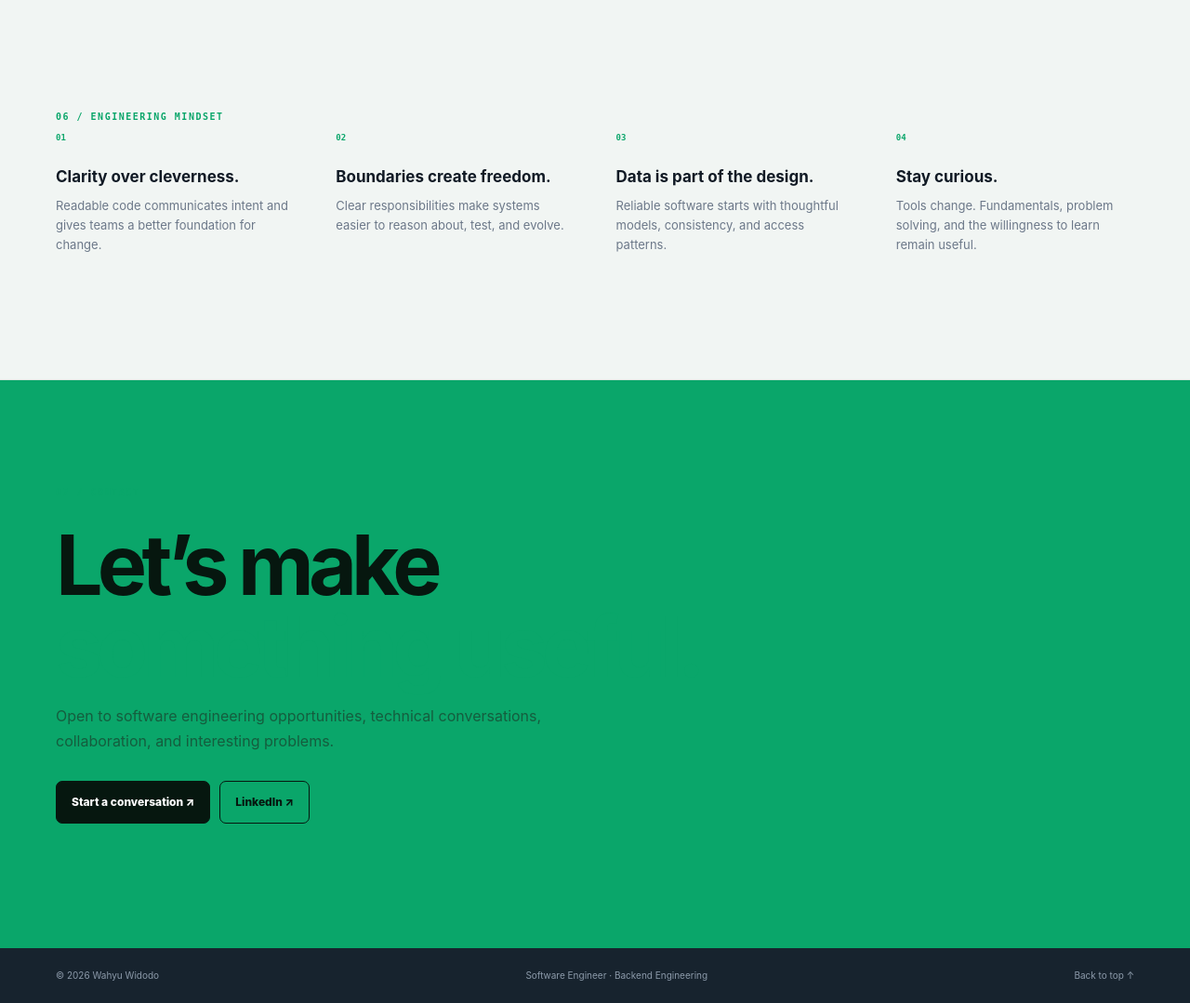
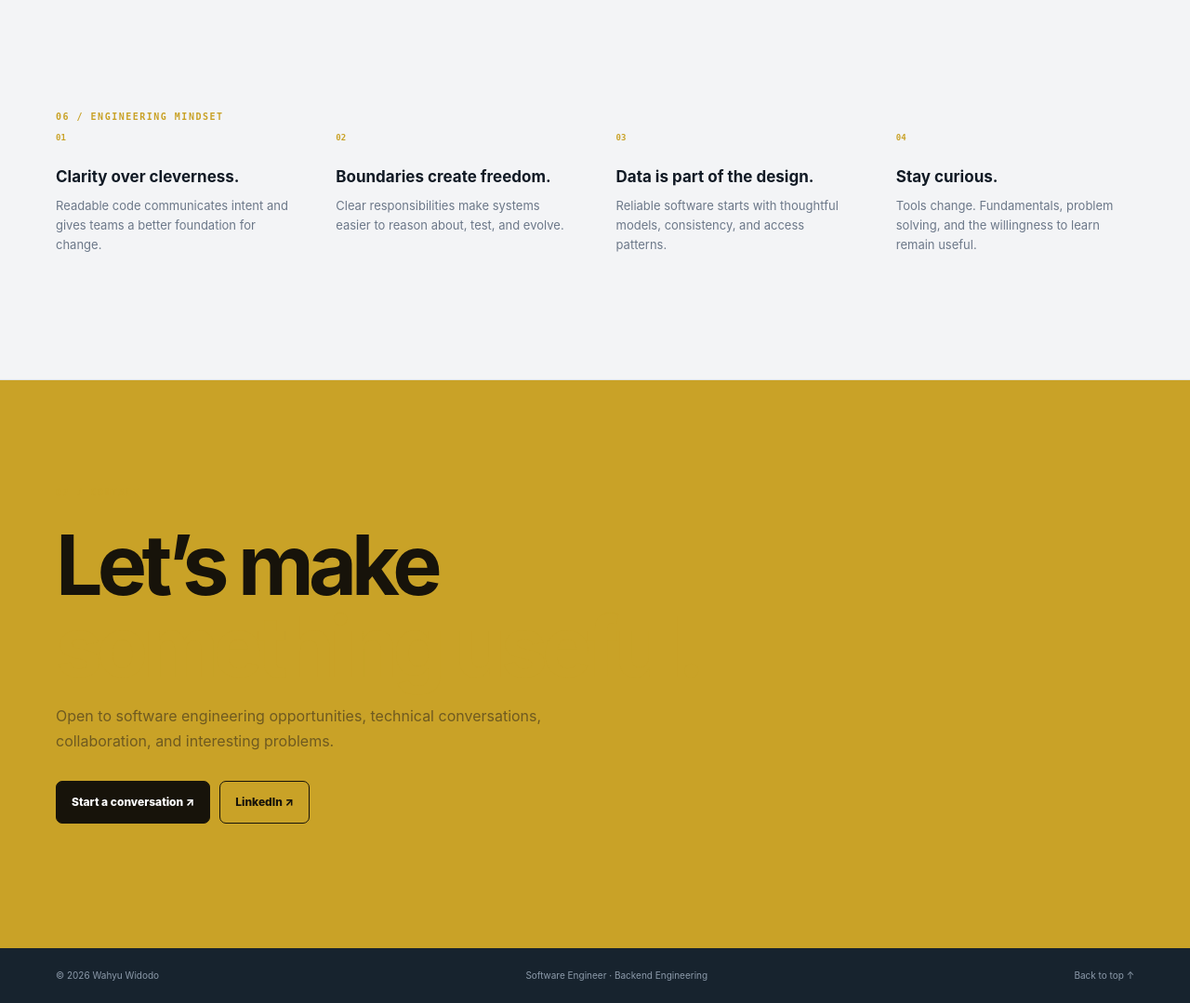
Before and after one commit to whywidodo/whywidodo.github.io, a PHP site: page / in a window 1280 px wide. Shown: the part 5064-6143 px from the top of the page at 93% size. Run offline with PHP 8.4, Linux system fonts and the light colour scheme.

Commit message:
fix: change color style css

```diff
--- a/assets/css/style.css
+++ b/assets/css/style.css
@@ -1,16 +1,16 @@
 :root {
    --bg: #fafbfb;
    --surface: #fff;
-   --surface2: #f1f5f3;
+   --surface2: #f3f4f6;
    --ink: #111a25;
    --muted: #6c7889;
-   --line: #dfe6e2;
-   --accent: #0aa66a;
-   --soft: #e3f5ed;
+   --line: #e1e5e9;
+   --accent: #c9a227;
+   --soft: #f7f1dc;
    --navy: #17232e;
    --dark: #101a24;
    --darkline: #293847;
-   --shadow: 0 24px 70px rgba(22, 40, 34, .09)
+   --shadow: 0 24px 70px rgba(54, 43, 15, .09)
 }
 
 html[data-theme=dark] {
@@ -20,8 +20,8 @@
    --ink: #edf2f5;
    --muted: #9aa8b8;
    --line: #293746;
-   --accent: #60ca97;
-   --soft: #18372d;
+   --accent: #d4af37;
+   --soft: #2a2412;
    --navy: #0d151e;
    --dark: #0e1721;
    --darkline: #293847;
@@ -61,7 +61,7 @@
    line-height: 1.65;
    transition: .25s;
    background-color: .25s,
-   color .25s
+      color .25s
 }
 
 .grain {
@@ -85,7 +85,7 @@
 .orb1 {
    width: 420px;
    height: 420px;
-   background: #55d19a;
+   background: #c9a227;
    top: 70px;
    right: -230px
 }
@@ -291,7 +291,7 @@
    background: var(--accent);
    color: #fff;
    border-color: var(--accent);
-   box-shadow: 0 10px 25px #0aa66a24
+   box-shadow: 0 10px 25px #c9a22724
 }
 
 .availability {
@@ -343,7 +343,7 @@
    z-index: 10;
    opacity: 1;
    transform: translateY(-5px);
-   box-shadow: 0 30px 80px rgba(22, 40, 34, .16);
+   box-shadow: 0 30px 80px rgba(54, 43, 15, .16);
    transition: opacity .42s ease, transform 2s cubic-bezier(.22, 1, .36, 1), box-shadow .42s ease, z-index 0s
 }
 
@@ -459,7 +459,7 @@
 }
 
 .code-head b {
-   color: #75bd98
+   color: #d4af37
 }
 
 .code-card pre {
@@ -479,7 +479,7 @@
 }
 
 .green-text {
-   color: #9bd88b
+   color: #d4af37
 }
 
 .marquee {
@@ -886,7 +886,7 @@
 .contact {
    padding: 115px 0;
    background: var(--accent);
-   color: #06170f
+   color: #17130a
 }
 
 .contact h2 {
@@ -898,19 +898,19 @@
 
 .contact p {
    max-width: 570px;
-   color: #155d3e
+   color: #6f5a20
 }
 
 .button.dark {
-   background: #06170f;
-   border-color: #06170f;
+   background: #17130a;
+   border-color: #17130a;
    color: #fff
 }
 
 .contact-light {
    background: transparent;
-   border-color: #06170f;
-   color: #06170f
+   border-color: #17130a;
+   color: #17130a
 }
 
 footer {
```
